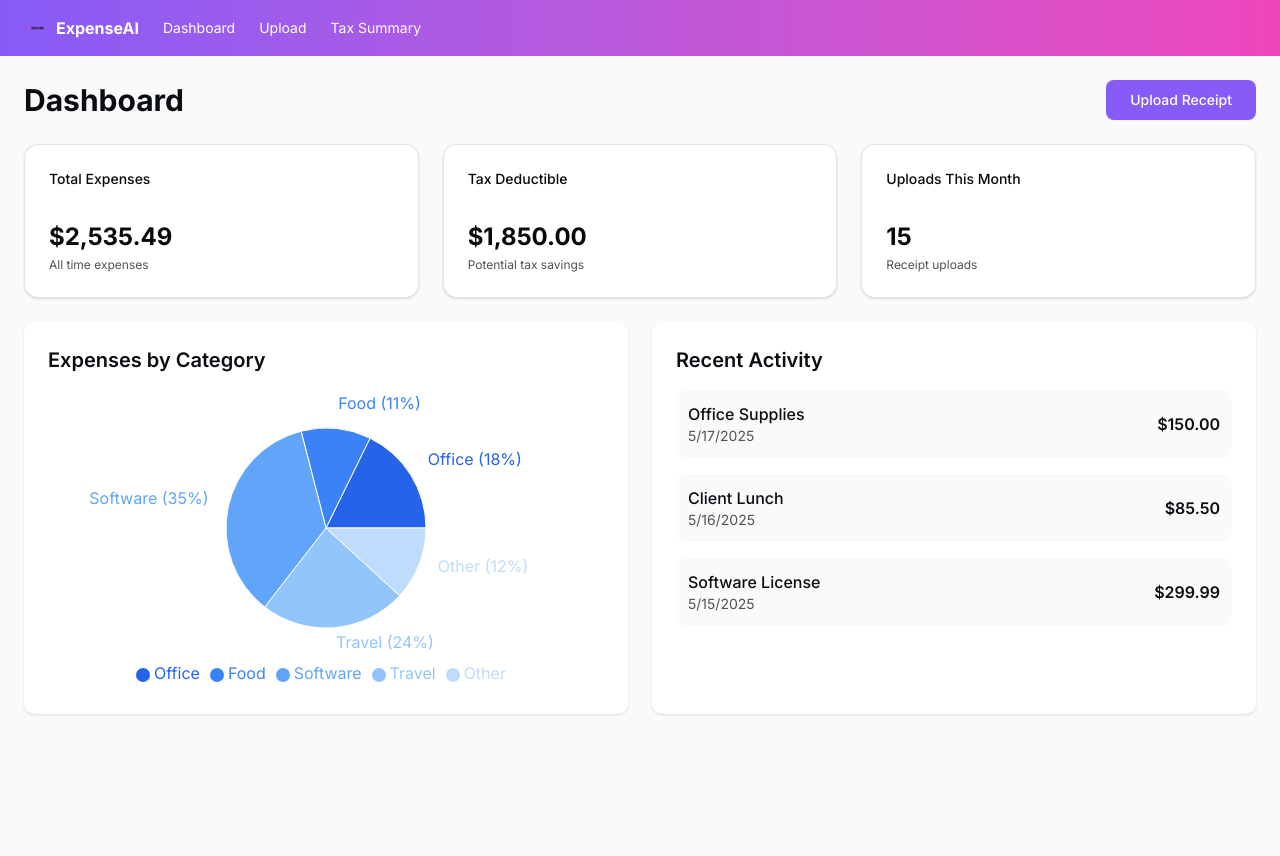
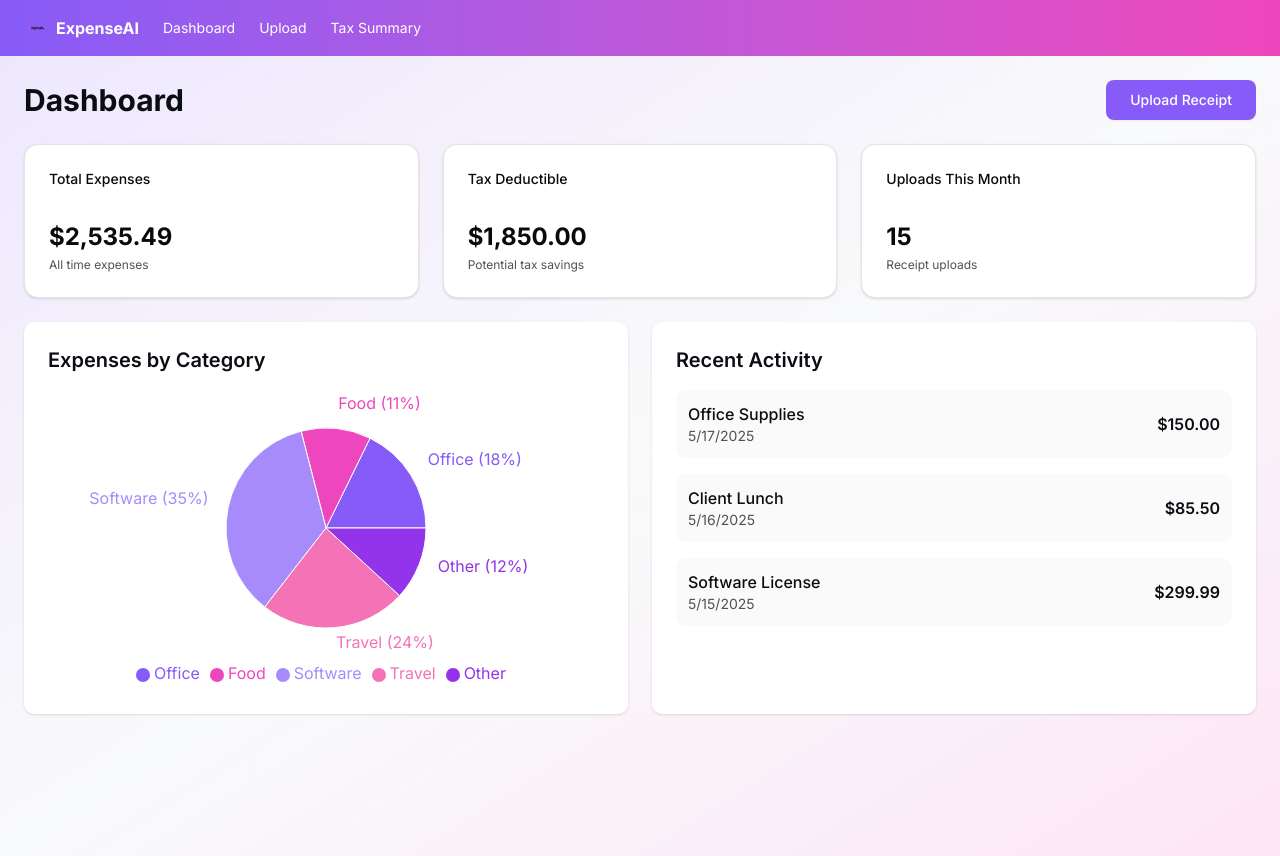
Before and after one commit to limdanielc/do_ur_taxes, a Next.js app in the folder next-expense-tracker/: page /dashboard in a window 1280 px wide. Built offline with nearby package versions, Linux system fonts and the light colour scheme.

Commit message:
feat(dashboard): update pie chart colors and background gradient

```diff
--- a/next-expense-tracker/src/app/dashboard/page.tsx
+++ b/next-expense-tracker/src/app/dashboard/page.tsx
@@ -30,10 +30,10 @@ export default function DashboardPage() {
   }));
 
   // Colors for pie chart
-  const COLORS = ["#2563eb", "#3b82f6", "#60a5fa", "#93c5fd", "#bfdbfe"];
+  const COLORS = ["#875BF7", "#EE46BC", "#A78BFA", "#F472B6", "#9333EA"];
 
   return (
-    <main className="min-h-screen bg-neutral-50 p-6">
+      <main className="min-h-screen bg-gradient-to-br from-primary/5 via-background to-secondary/5 p-6">
       <div className="max-w-7xl mx-auto space-y-6">
         <div className="flex justify-between items-center">
           <h1 className="text-3xl font-bold">Dashboard</h1>
```
